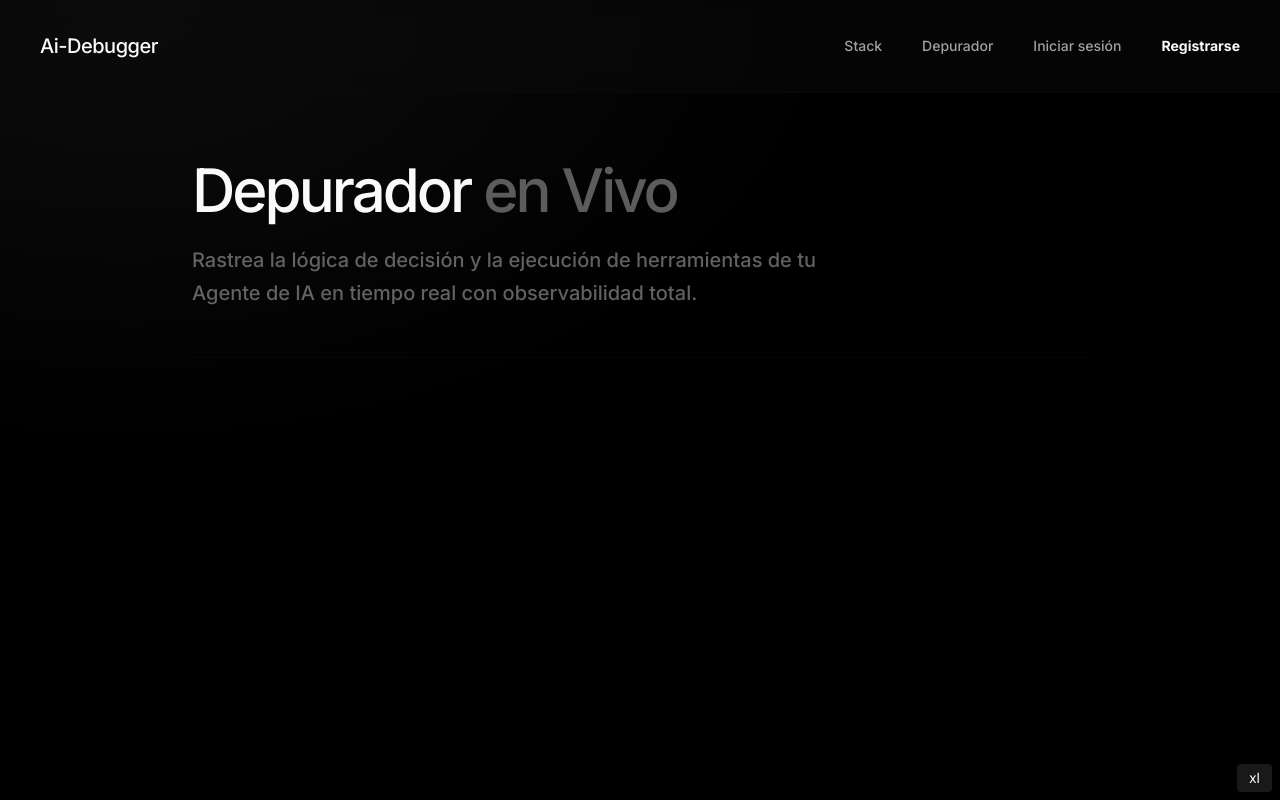
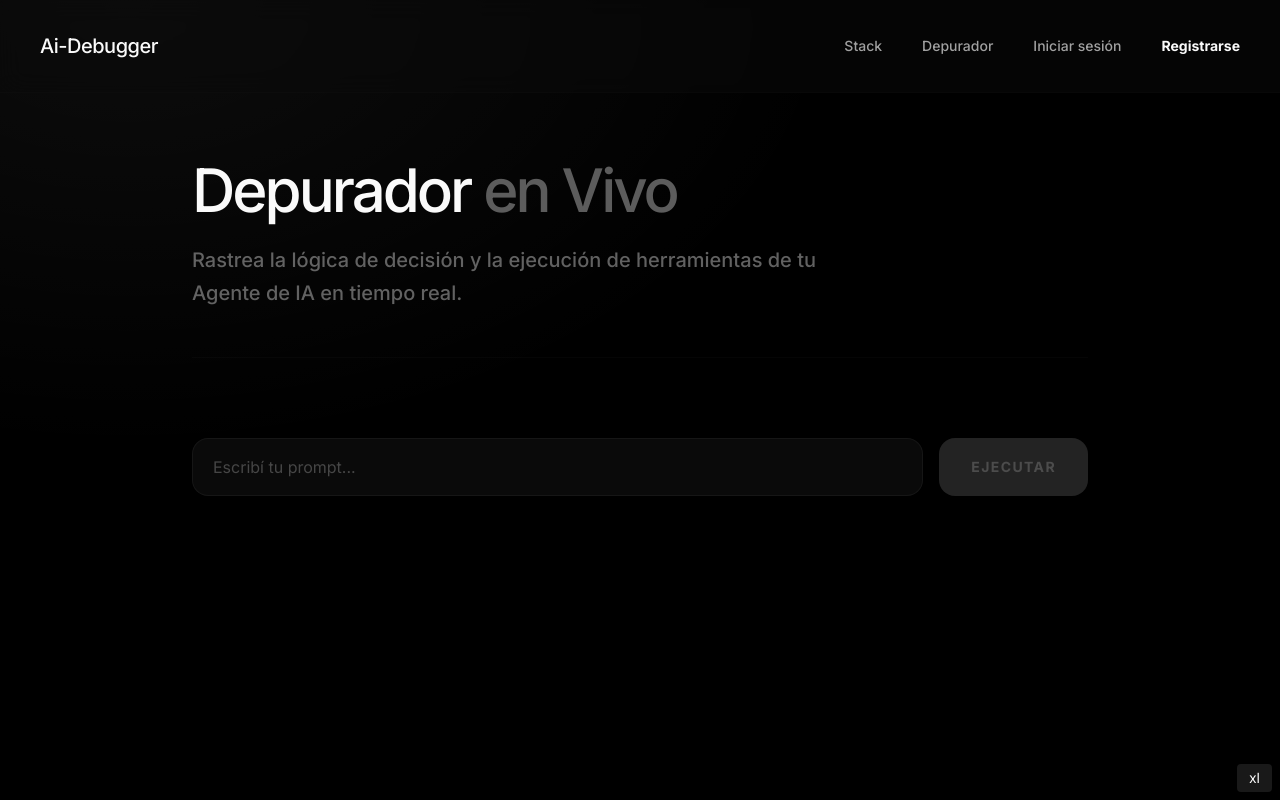
Before and after one commit to Joreynoso/nextjs-ai-decision-debugger, a Next.js app: page /debugger in a window 1280 px wide. Shown: the top 800 px of the page. Built offline with nearby package versions, Linux system fonts and the light colour scheme; no server answers.

Commit message:
feat: Implement AI decision debugger page, workflow visualizer component, and API endpoints for event creation and retrieval.

```diff
--- /dev/null
+++ b/src/app/api/events/[runId]/route.ts
@@ -0,0 +1,22 @@
+import { NextRequest, NextResponse } from 'next/server'
+import { auth } from "@clerk/nextjs/server"
+import { getEventsByRun } from "@/lib/events"
+
+export async function GET(
+    request: NextRequest,
+    { params }: { params: Promise<{ runId: string }> }
+) {
+    const { userId } = await auth()
+    if (!userId) {
+        return NextResponse.json({ error: "Unauthorized" }, { status: 401 })
+    }
+
+    try {
+        const { runId } = await params
+        const events = await getEventsByRun(runId)
+        return NextResponse.json(events, { status: 200 })
+    } catch (error) {
+        console.error("Error al obtener events:", error)
+        return NextResponse.json({ error: "Error al obtener events" }, { status: 500 })
+    }
+}
--- /dev/null
+++ b/src/app/api/events/route.ts
@@ -0,0 +1,24 @@
+import { NextRequest, NextResponse } from 'next/server'
+import { auth } from "@clerk/nextjs/server"
+import { createEvent } from "@/lib/events"
+
+export async function POST(request: NextRequest) {
+    const { userId } = await auth()
+    if (!userId) {
+        return NextResponse.json({ error: "Unauthorized" }, { status: 401 })
+    }
+
+    try {
+        const { runId, type, data } = await request.json()
+
+        if (!runId || !type || !data) {
+            return NextResponse.json({ error: "runId, type y data son requeridos" }, { status: 400 })
+        }
+
+        const event = await createEvent(runId, type, data, userId)
+        return NextResponse.json(event, { status: 201 })
+    } catch (error) {
+        console.error("Error al crear event:", error)
+        return NextResponse.json({ error: "Error al crear event" }, { status: 500 })
+    }
+}
--- a/src/app/debugger/page.tsx
+++ b/src/app/debugger/page.tsx
@@ -1,25 +1,118 @@
+// src/app/debugger/page.tsx
+"use client"
 
+import { useState } from "react"
+import WorkflowVisualizer from "@/components/Home/WorkflowVisualizer"
+import type { WorkflowStep } from "@/components/Home/WorkflowVisualizer"
+import { Run } from "@/types/types"
+
+// import types
+import type { Event, EventType } from '@/types/types'
 
 export default function DebuggerPage() {
+    const [input, setInput] = useState("")
+    const [run, setRun] = useState<Run | null>(null)
+    const [steps, setSteps] = useState<WorkflowStep[]>([])
+    const [loading, setLoading] = useState(false)
 
-    // render return
+    // handle
+    async function handleExecute() {
+        if (!input.trim()) return
+        setLoading(true)
+
+        try {
+            // 1. Crear el Run
+            const runRes = await fetch("/api/runs", {
+                method: "POST",
+                headers: { "Content-Type": "application/json" },
+                body: JSON.stringify({ input }),
+            })
+            if (!runRes.ok) return
+            const newRun: Run = await runRes.json()
+            setRun(newRun)
+
+            // 2. Crear events reales
+            const eventsToCreate = [
+                { type: "input", data: { message: input } },
+                { type: "thinking", data: { message: "Analizando el prompt..." } },
+                { type: "tool_call", data: { message: "Llamando herramienta MCP..." } },
+                { type: "result", data: { message: "Respuesta generada." } },
+            ]
+
+            for (const event of eventsToCreate) {
+                await fetch("/api/events", {
+                    method: "POST",
+                    headers: { "Content-Type": "application/json" },
+                    body: JSON.stringify({ runId: newRun.id, ...event }),
+                })
+            }
+
+            // 3. Leer events del run
+            const eventsRes = await fetch(`/api/events/${newRun.id}`)
+            const events: Event[] = await eventsRes.json()
+
+            // 4. Convertir a WorkflowStep
+            const newSteps: WorkflowStep[] = events.map((event, index) => ({
+                id: index,
+                type: event.type as EventType,
+                title: event.type,
+                description: (event.data as Record<string, string>)?.message ?? "",
+                status: index === events.length - 1 ? "current" : "completed",
+            }))
+
+            setSteps(newSteps)
+
+        } catch (error) {
+            console.error("Error:", error)
+        } finally {
+            setLoading(false)
+        }
+    }
+
     return (
         <div className="min-h-screen flex flex-col items-center pt-40 pb-20 px-10">
             <div className="w-full max-w-4xl">
-                {/* Header section */}
+
+                {/* Header */}
                 <header className="mb-20 text-left border-b border-border/10 pb-12">
                     <h1 className="text-5xl md:text-6xl font-medium tracking-tighter text-foreground mb-6">
                         Depurador <span className="text-primary/80">en Vivo</span>
                     </h1>
                     <p className="max-w-2xl text-xl font-medium text-muted-foreground/60 leading-relaxed">
-                        Rastrea la lógica de decisión y la ejecución de herramientas de tu Agente de IA en tiempo real con observabilidad total.
+                        Rastrea la lógica de decisión y la ejecución de herramientas de tu Agente de IA en tiempo real.
                     </p>
                 </header>
 
+                {/* Input */}
+                <div className="flex gap-4 mb-20">
+                    <input
+                        type="text"
+                        value={input}
+                        onChange={(e) => setInput(e.target.value)}
+                        placeholder="Escribí tu prompt..."
+                        className="flex-1 rounded-xl border border-border/25 bg-card/40 backdrop-blur-md px-5 py-4 text-base text-foreground placeholder:text-muted-foreground/40 focus:outline-none focus:border-primary/40"
+                    />
+                    <button
+                        onClick={handleExecute}
+                        disabled={loading || !input.trim()}
+                        className="rounded-xl bg-primary px-8 py-4 text-sm font-bold uppercase tracking-widest text-primary-foreground transition-all hover:opacity-90 disabled:opacity-30"
+                    >
+                        {loading ? "Ejecutando..." : "Ejecutar"}
+                    </button>
+                </div>
+
+                {/* Run ID */}
+                {run && (
+                    <p className="text-xs text-muted-foreground/40 mb-12 font-mono">
+                        Run ID: {run.id}
+                    </p>
+                )}
+
                 {/* Visualizer */}
-                <div className="relative">
-                    {/* chat aqui */}
-                </div>
+                {steps.length > 0 && (
+                    <WorkflowVisualizer steps={steps} />
+                )}
+
             </div>
         </div>
     )
--- a/src/components/Home/WorkflowVisualizer.tsx
+++ b/src/components/Home/WorkflowVisualizer.tsx
@@ -2,35 +2,32 @@
 
 import {
     MessageSquare,
-    Send,
     Cpu,
-    Search,
     Terminal,
     Database,
-    CheckCircle,
     Flag,
     LucideIcon
 } from "lucide-react"
 import { cn } from "@/lib/utils"
 import { EasingFunction, motion } from "framer-motion"
+import { EventType } from "@/types/types"
 
+// 👇 ahora usa tus EventType reales
 export type WorkflowStep = {
     id: number;
     title: string;
     description?: string;
     status: 'completed' | 'current' | 'pending';
-    type: 'input' | 'prompt' | 'response' | 'decision' | 'tool' | 'result' | 'final' | 'end';
+    type: EventType;
 }
 
-const TYPE_TO_ICON: Record<string, LucideIcon> = {
-    input: MessageSquare,
-    prompt: Send,
-    response: Cpu,
-    decision: Search,
-    tool: Terminal,
-    result: Database,
-    final: CheckCircle,
-    end: Flag
+// 👇 lookup table actualizada
+const TYPE_TO_ICON: Record<EventType, LucideIcon> = {
+    input:     MessageSquare,
+    thinking:  Cpu,
+    tool_call: Terminal,
+    result:    Database,
+    error:     Flag,
 }
 
 interface WorkflowVisualizerProps {
@@ -99,7 +96,7 @@ export default function WorkflowVisualizer({ steps, className }: WorkflowVisuali
                                 <div className={cn(
                                     "w-px grow transition-colors duration-500",
                                     step.status === 'completed' ? "bg-primary/50" : "bg-border/20"
-                                 )} />
+                                )} />
                             )}
                         </div>
 
--- /dev/null
+++ b/src/middleware.ts
@@ -0,0 +1,12 @@
+import { clerkMiddleware } from '@clerk/nextjs/server'
+
+export default clerkMiddleware()
+
+export const config = {
+  matcher: [
+    // Skip Next.js internals and all static files, unless found in search params
+    '/((?!_next|[^?]*\\.(?:html?|css|js(?!on)|jpe?g|webp|png|gif|svg|ttf|woff2?|ico|csv|docx?|xlsx?|zip|webmanifest)).*)',
+    // Always run for API routes
+    '/(api|trpc)(.*)',
+  ],
+}
```
